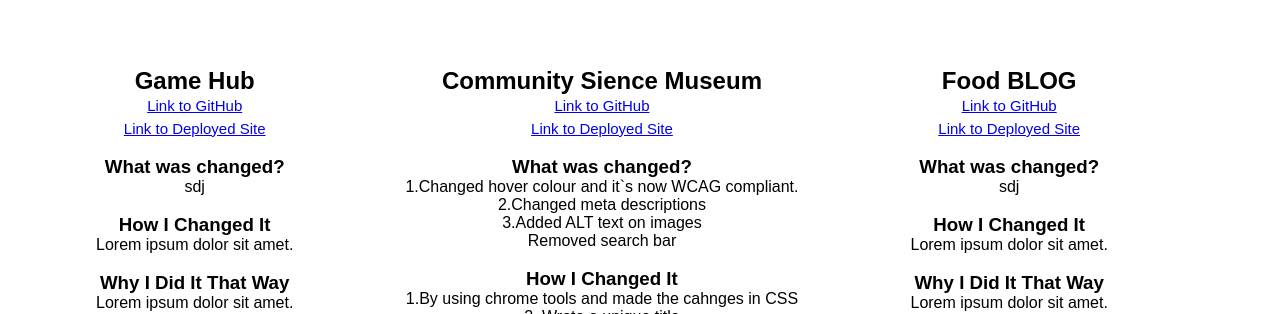
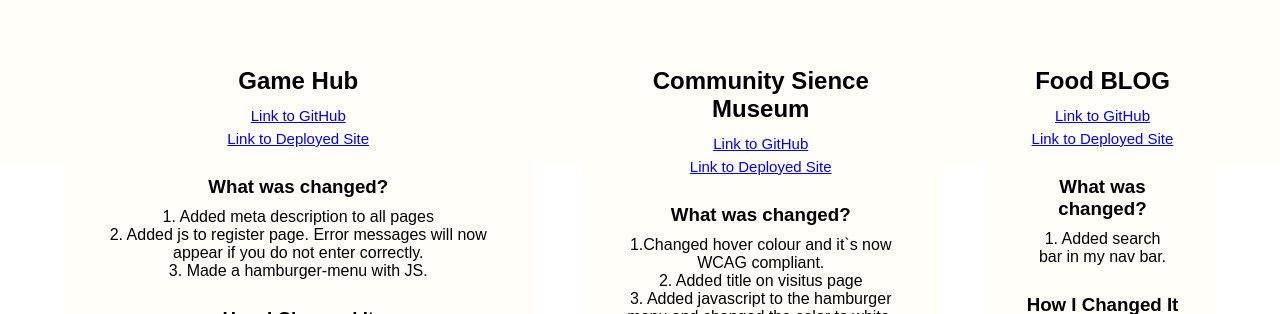
Before and after one commit to dejandejic/portofolio, a plain HTML site: page index.html in a window 1280 px wide. Shown: the part 638-952 px from the top of the page. Drawn offline with Linux system fonts and the light colour scheme.

Commit message:
game hub

```diff
--- a/css/style.css
+++ b/css/style.css
@@ -8,7 +8,7 @@
   position: relative;
   width: 100%;
   height: 100vh;
-  background: white;
+  background: #fffef8;
 }
 .background img {
   height: 90px;
@@ -81,10 +81,13 @@ span {
   text-align: center;
   margin: 1.5rem;
 }
+.card p {
+  margin: 10px;
+}
 
 .project-content {
   height: 100%;
-  background: #fff;
+  background: #fffef8;
   padding: 2rem;
   border-radius: 8px;
   transition: 0.25s ease;
--- a/index.html
+++ b/index.html
@@ -36,14 +36,23 @@
                 <div class="project-content">
                   <h2>Game Hub</h2>
                   <p class="comment">
-                    <a href="#">Link to GitHub</a>
+                    <a href="https://github.com/dejandejic/game-hub">Link to GitHub</a>
                     <br><a href="#">Link to Deployed Site</a>
                     <br><h3>What was changed?</h3>
-                    <p>sdj</p>
+                    <p>1. Added meta description to all pages
+                    <br>2. Added js to register page. Error messages will now appear if you do not enter correctly.
+                    <br>3. Made a hamburger-menu with JS.
+                    </p>
                     <br><h3>How I Changed It</h3>
-                    <p>Lorem ipsum dolor sit amet.</p>
+                    <p>1.Adding it to all pages with meta description.
+                      <br>2. Created a js.register page and added it to the register form
+                      <br> 3. I had to change a bit in CSS and then I created index.js and added it to my hamburger-menu.
+                    </p>
                     <br><h3>Why I Did It That Way</h3>
-                    <p>Lorem ipsum dolor sit amet.</p>
+                    <p>1. I didn`t have any meta description on my pages
+                      <br>2. I had a register page, but there were no features. So I added it with js and now error messages appear if you do not enter something correctly.
+                      <br>3. My previous hamburger menu did not work and it was made with CSS. So therefore I replaced it with js.
+                    </p>
                   </p>
                 </div>
               </div>
@@ -57,21 +66,21 @@
 
                     <br><h3>What was changed?</h3>
                     <p>1.Changed hover colour and it`s now WCAG compliant.
-                    <br>2.Changed meta descriptions
-                    <br>3.Added ALT text on images
-                    <br>Removed search bar
+                    <br>2. Added title on visitus page
+                    <br>3. Added javascript to the hamburger menu and changed the color to white.
+                    <br>4.Removed search bar
                     </p>
                     <br><h3>How I Changed It</h3>
                     <p>1.By using chrome tools and made the cahnges in CSS
-                    <br>2. Wrote a unique title
-                    <br>3. Added alt text on images
-                    <br> Removed it in my css
+                    <br>2.By adding title in visitus page
+                    <br>3.I added javascript and changed some css and then it worked and changed colour so it`s WCAG compliant.
+                    <br>4.I have added display:none in case I need it later.
                     </p>
                     <br><h3>Why I Did It That Way</h3>
                     <p>1.I changed it because it wasn’t WCAG compliant.
-                    <br>2. Beacuse my meta descriptions wasn’t unique
-                    <br>3. I dindn`t have alt text on all my images
-                    <br>4. Beacuse it wasn't searchable
+                    <br>2. I forgot to add title last time.
+                    <br>3. My old hamburger menu was made with only html and css.
+                    <br>4. My search bar wasn’t searchable, so i removed it.
                     </p>
                   </p>
                 </div>
@@ -84,11 +93,11 @@
                     <a href="#">Link to GitHub</a>
                     <br><a href="#">Link to Deployed Site</a>
                     <br><h3>What was changed?</h3>
-                    <p>sdj</p>
+                    <p>1. Added search bar in my nav bar.</p>
                     <br><h3>How I Changed It</h3>
-                    <p>Lorem ipsum dolor sit amet.</p>
+                    <p>2. With CSS</p>
                     <br><h3>Why I Did It That Way</h3>
-                    <p>Lorem ipsum dolor sit amet.</p>
+                    <p>I didnt have any search bar before and i decied it will look better</p>
                   </p>
                 </div>
               </div>
```
